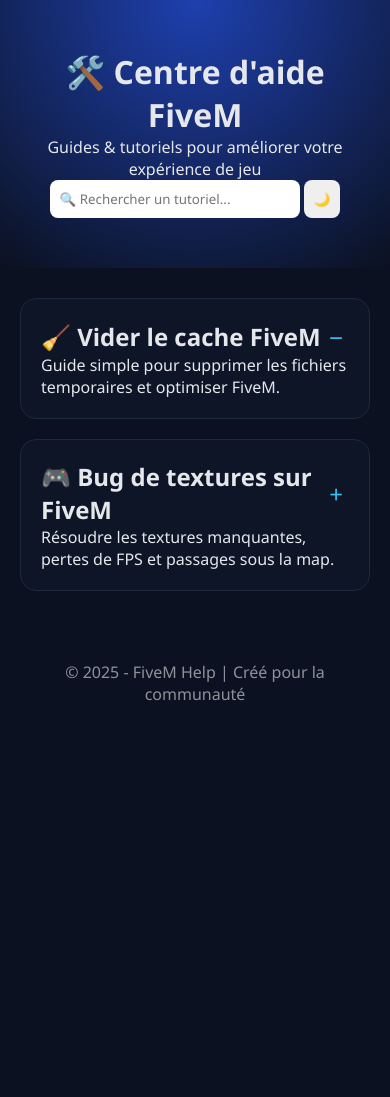
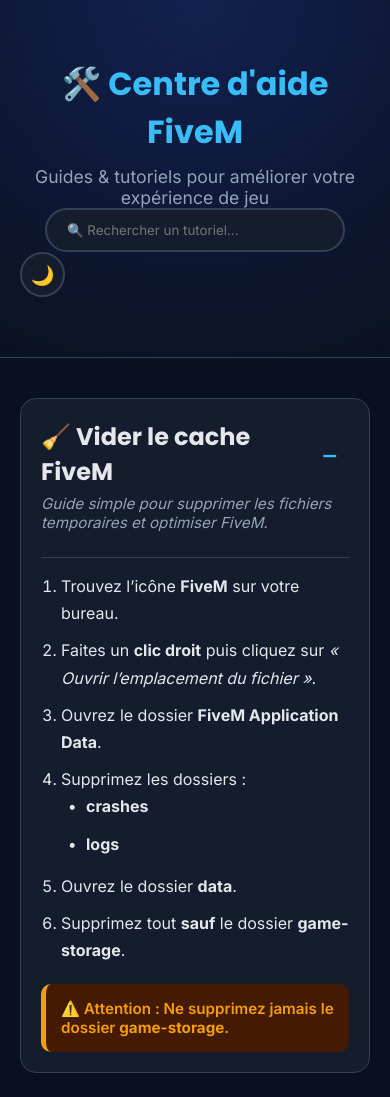
Before and after one commit to 147523698/fivem-help, a plain HTML site: page index.html in a window 390 px wide. Shown: the top 1097 px of the page. Before the commit the page ends 844 px from the top, so only its background shows below. Drawn offline with Linux system fonts and the light colour scheme.

Commit message:
Update style.css

```diff
--- a/style.css
+++ b/style.css
@@ -1,123 +1,284 @@
 :root {
-    --bg: #0b1120;
-    --card: rgba(15, 23, 42, 0.8);
-    --text: #e5e7eb;
-    --accent: #38bdf8;
+    /* NOUVELLE PALETTE */
+    --bg: #0b1120; /* Bleu marine très foncé */
+    --card: #141c2e; /* Couleur de carte plus solide */
+    --text: #e5e7eb; /* Texte clair */
+    --accent: #38bdf8; /* Bleu ciel pour les accents */
+    --secondary-accent: #f59e0b; /* Jaune/Ambre pour les alertes danger */
+    --border: #334155; /* Bordure subtile */
+
+    /* NOUVELLE TYPOGRAPHIE */
+    --font-heading: 'Poppins', sans-serif;
+    --font-body: 'Inter', sans-serif;
 }
 
+/* THÈME CLAIR */
 body.light {
-    --bg: #f8fafc;
-    --card: #ffffff;
-    --text: #0f172a;
+    --bg: #f8fafc; /* Blanc très clair */
+    --card: #ffffff; /* Carte blanche pure */
+    --text: #0f172a; /* Texte très foncé */
+    --border: #e2e8f0; /* Bordure claire */
 }
+
+/* NOUVELLES POLICES */
+@import url('https://fonts.googleapis.com/css2?family=Inter:wght@400;600;700&family=Poppins:wght@600;700&display=swap');
 
 * {
     margin: 0;
     box-sizing: border-box;
-    font-family: "Segoe UI", sans-serif;
+    font-family: var(--font-body);
 }
 
 body {
     background: var(--bg);
     color: var(--text);
+    /* Transition douce pour le changement de thème */
+    transition: background-color 0.3s ease, color 0.3s ease;
 }
 
+/* TYPOGRAPHIE GLOBALE */
+h1, h2, h3 {
+    font-family: var(--font-heading);
+    font-weight: 700;
+}
+
+h2 {
+    font-size: 1.5rem; /* Augmenter légèrement la taille des titres de carte */
+}
+
+/* HERO SECTION */
 .hero {
-    padding: 50px 20px;
+    padding: 60px 20px; /* Plus d'espace vertical */
     text-align: center;
-    background: radial-gradient(circle at top, #1e40af, transparent);
+    /* Mettre le gradient un peu plus haut */
+    background: radial-gradient(circle at top, #1e40af55, transparent);
+    border-bottom: 1px solid var(--border); /* Ligne de séparation */
+}
+
+.hero h1 {
+    font-size: 2.5rem;
+    margin-bottom: 10px;
+    color: var(--accent); /* Mettre le titre en couleur accent */
+}
+
+.hero p {
+    font-size: 1.1rem;
+    color: #94a3b8; /* Texte secondaire plus subtil */
 }
 
 .hero-actions {
-    margin-top: 20px;
+    margin-top: 30px;
     display: flex;
     justify-content: center;
-    gap: 10px;
+    gap: 15px; /* Plus d'espace entre les éléments */
 }
 
+/* INPUT DE RECHERCHE */
 #search {
-    padding: 10px;
-    border-radius: 8px;
-    border: none;
-    width: 250px;
+    padding: 12px 20px;
+    border-radius: 25px; /* Forme de pilule pour un look moderne */
+    border: 2px solid var(--border);
+    width: 300px;
+    background: var(--card); /* Utiliser la couleur de carte pour l'input */
+    color: var(--text);
+    transition: border-color 0.3s ease, box-shadow 0.3s ease;
 }
 
-#themeToggle {
-    border: none;
-    border-radius: 8px;
-    padding: 10px;
-    cursor: pointer;
+#search:focus {
+    outline: none;
+    border-color: var(--accent);
+    box-shadow: 0 0 0 4px rgba(56, 189, 248, 0.2); /* Anneau de focus élégant */
 }
 
-main {
-    max-width: 900px;
-    margin: auto;
-    padding: 30px 20px;
+/* BOUTON DE THÈME */
+#themeToggle {
+    border: 2px solid var(--border);
+    background: var(--card);
+    color: var(--text);
+    border-radius: 50%; /* Rond */
+    padding: 12px;
+    width: 45px;
+    height: 45px;
+    display: flex;
+    justify-content: center;
+    align-items: center;
+    font-size: 1.2rem;
+    transition: background-color 0.2s, transform 0.1s;
 }
 
+#themeToggle:hover {
+    background: var(--border);
+}
+
+#themeToggle:active {
+    transform: scale(0.95);
+}
+
+/* CONTENEUR PRINCIPAL */
+main {
+    max-width: 800px; /* Réduire un peu la largeur pour une meilleure lisibilité */
+    margin: auto;
+    padding: 40px 20px; /* Plus d'espace autour */
+}
+
+/* CARTES (ACCORDÉONS) */
 .card {
     background: var(--card);
     backdrop-filter: blur(10px);
     border-radius: 16px;
-    margin-bottom: 20px;
-    padding: 20px;
-    border: 1px solid #1e293b;
+    margin-bottom: 25px;
+    padding: 25px; /* Plus de padding */
+    border: 1px solid var(--border);
+    box-shadow: 0 4px 12px rgba(0, 0, 0, 0.1); /* Ombre douce */
+    transition: border-color 0.3s ease, box-shadow 0.3s ease;
+}
+
+.card:hover {
+    border-color: var(--accent); /* Bordure en accent au survol */
 }
 
 .card-header {
     display: flex;
     justify-content: space-between;
     align-items: center;
+    cursor: pointer; /* Indiquer que le header entier est cliquable (via le bouton) */
 }
 
+.desc {
+    margin-top: 5px;
+    color: #94a3b8; /* Description plus subtile */
+    font-style: italic;
+    font-size: 0.95rem;
+}
+
+/* BOUTON TOGGLE */
 .toggle {
-    font-size: 24px;
+    font-size: 28px;
     background: none;
     color: var(--accent);
     border: none;
     cursor: pointer;
+    line-height: 1; /* Aligner le texte + / - */
+    width: 40px; /* Taille fixe */
+    height: 40px;
+    border-radius: 8px;
+    display: flex;
+    justify-content: center;
+    align-items: center;
+    transition: background-color 0.2s, transform 0.1s;
 }
 
-.content {
-    display: none;
-    margin-top: 20px;
+.toggle:hover {
+    background: rgba(56, 189, 248, 0.1);
 }
 
+/* CONTENU */
+.content {
+    display: none; /* Règle par défaut: caché */
+    margin-top: 25px;
+    padding-top: 15px;
+    border-top: 1px solid var(--border); /* Ligne de séparation élégante */
+}
+
+/* NOUVELLE RÈGLE: OUVRIR PAR DÉFAUT */
+.card.open-default .content {
+    display: block;
+}
+
+.content p, .content ul, .content ol {
+    line-height: 1.7; /* Améliorer la lisibilité du texte */
+    margin-bottom: 15px;
+}
+
+.content h3 {
+    margin: 25px 0 15px;
+    font-size: 1.25rem;
+    color: var(--accent);
+}
+
+/* LISTES */
+.content ul, .content ol {
+    padding-left: 20px;
+}
+
+.content ul li {
+    list-style-type: '👉 '; /* Puces personnalisées */
+    padding-left: 5px;
+    margin-bottom: 8px;
+}
+
+.content ol li {
+    margin-bottom: 10px;
+}
+
+/* ALERTE */
 .alert {
-    padding: 12px;
-    border-radius: 8px;
-    margin-top: 15px;
+    padding: 15px;
+    border-radius: 10px;
+    margin-top: 20px;
+    font-weight: 600;
+    font-size: 0.95rem;
 }
 
 .alert.danger {
-    background: #7c2d12;
+    background: #451a03; /* Fond plus foncé pour le danger */
+    border-left: 5px solid var(--secondary-accent); /* Bordure colorée */
+    color: var(--secondary-accent);
 }
 
 .alert.info {
-    background: #1e3a8a;
+    background: #1e3a8a30;
+    border-left: 5px solid var(--accent);
+    color: var(--accent);
 }
 
+.alert span.bad {
+    color: var(--secondary-accent);
+    font-weight: 700;
+}
+
+/* IMAGES */
 .tuto-image {
-    margin: 20px 0;
+    margin: 30px 0;
     text-align: center;
+    background: #1e293b40; /* Fond subtil autour de l'image */
+    padding: 10px;
+    border-radius: 12px;
 }
 
 .tuto-image img {
     max-width: 100%;
-    border-radius: 12px;
+    border-radius: 8px;
     cursor: zoom-in;
+    box-shadow: 0 4px 8px rgba(0, 0, 0, 0.2);
+    transition: transform 0.3s;
+}
+
+.tuto-image img:hover {
+    transform: scale(1.01);
 }
 
 .tuto-image span {
     display: block;
-    margin-top: 8px;
+    margin-top: 10px;
     color: #94a3b8;
+    font-size: 0.85rem;
+    font-style: italic;
 }
 
+hr.tuto-separator {
+    border: none;
+    border-top: 1px dashed var(--border);
+    margin: 40px 0;
+}
+
+/* FOOTER */
 footer {
     text-align: center;
-    padding: 20px;
-    opacity: 0.6;
+    padding: 30px 20px;
+    opacity: 0.7;
+    border-top: 1px solid var(--border);
+    font-size: 0.9rem;
 }
 
 /* LIGHTBOX */
@@ -125,13 +286,60 @@ footer {
     display: none;
     position: fixed;
     inset: 0;
-    background: rgba(0,0,0,0.8);
+    background: rgba(0,0,0,0.95); /* Fond plus opaque */
     justify-content: center;
     align-items: center;
+    z-index: 1000;
+    cursor: zoom-out;
+    transition: opacity 0.3s ease;
 }
 
-#lightbox img {
+#lightbox-img {
     max-width: 90%;
     max-height: 90%;
-    border-radius: 12px;
+    border-radius: 16px;
+    box-shadow: 0 10px 30px rgba(0, 0, 0, 0.5);
+    transform: scale(0.9);
+    opacity: 0;
+    transition: transform 0.3s ease, opacity 0.3s ease;
 }
+
+/* Style d'affichage lors de l'ouverture (géré par JS) */
+#lightbox.active { /* Changé pour utiliser la classe 'active' gérée par JS */
+    display: flex;
+}
+
+#lightbox.active #lightbox-img {
+    transform: scale(1);
+    opacity: 1;
+}
+
+/* MEDIA QUERIES pour mobile */
+@media (max-width: 600px) {
+    .hero h1 {
+        font-size: 2rem;
+    }
+
+    .hero-actions {
+        flex-direction: column;
+        align-items: center;
+        gap: 10px;
+    }
+
+    #search {
+        width: 100%;
+        max-width: 300px;
+    }
+
+    #themeToggle {
+        align-self: flex-end;
+    }
+
+    .card {
+        padding: 20px;
+    }
+
+    .content ul li {
+        list-style-type: '• '; /* Puces par défaut sur mobile pour éviter l'encombrement */
+    }
+}
```
